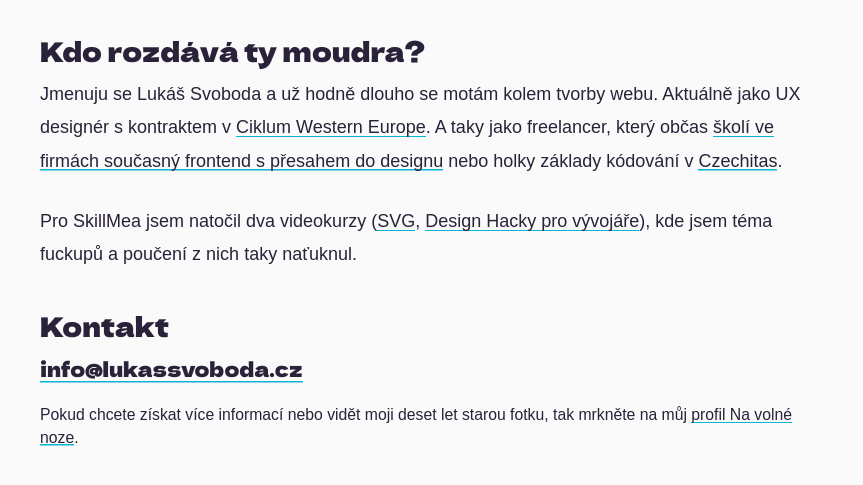
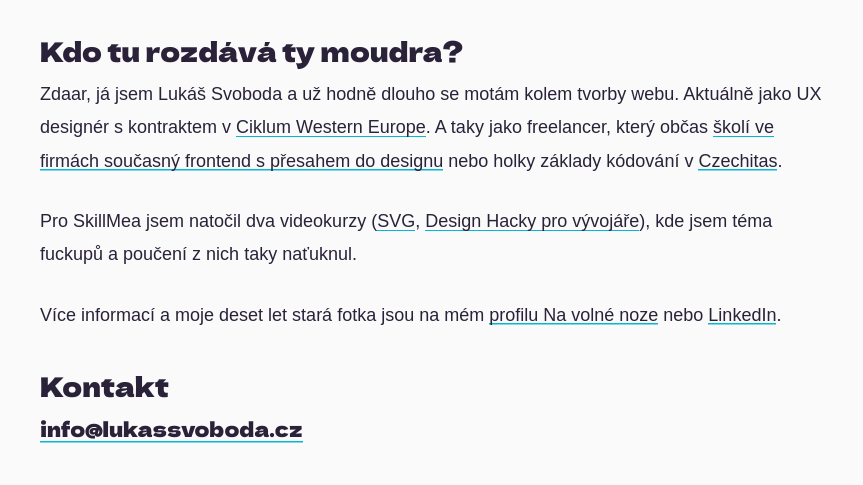
Before and after one commit to svobodalukas/lepe-a-radostneji, an Astro site: page /about in a window 1280 px wide. Shown: the part 631-1116 px from the top of the page, without its empty margins (204-1067 px from the left). Built offline with nearby package versions, Linux system fonts and the light colour scheme; Astro itself is replaced by a stand-in of ours; a web font is replaced by a local one.

Commit message:
About update

```diff
--- a/src/components/About.astro
+++ b/src/components/About.astro
@@ -8,18 +8,18 @@ import Title from "./Title.astro";
   <p class="mt-16 mb-8 text-md p-4 md:p-6 rounded-lg bg-bg-code inline-block">
     Někdo sbírá motýly, poštovní známky nebo pivní půllitry. Mě baví sbírat příklady nepovedených uživatelských rozhranní. Cílem není si škodolibě kopnout. Alespoň teda ne vždy. Radši na praktických příkladech ukazuju co je špatně a proč. A jak by to šlo udělat <strong>lépe a radostněji</strong>.
   </p>
-  <h2 class="font-heading text-xl md:text-2xl mb-2">Kdo rozdává ty moudra?</h2>
+  <h2 class="font-heading text-xl md:text-2xl mb-2">Kdo tu rozdává ty moudra?</h2>
   <p class="mb-6">
-    Jmenuju se Lukáš Svoboda a už hodně dlouho se motám kolem tvorby webu. Aktuálně jako UX designér s kontraktem v <a href="https://www.ciklum.com/WE" target="_blank">Ciklum Western Europe</a>. A taky jako freelancer, který občas <a href="https://www.skoleni-ict.cz/kurz/HTML5-a-CSS3-pro-pokrocile-Moderni-kodovani-webu-HTML5.aspx" target="_blank">školí ve firmách současný frontend s přesahem do designu</a> nebo holky základy kódování v <a href="https://www.czechitas.cz/" target="_blank">Czechitas</a>.
+    Zdaar, já jsem Lukáš Svoboda a už hodně dlouho se motám kolem tvorby webu. Aktuálně jako UX designér s kontraktem v <a href="https://www.ciklum.com/WE" target="_blank">Ciklum Western Europe</a>. A taky jako freelancer, který občas <a href="https://www.skoleni-ict.cz/kurz/HTML5-a-CSS3-pro-pokrocile-Moderni-kodovani-webu-HTML5.aspx" target="_blank">školí ve firmách současný frontend s přesahem do designu</a> nebo holky základy kódování v <a href="https://www.czechitas.cz/" target="_blank">Czechitas</a>.
+  </p>
+  <p class="mb-6">
+    Pro SkillMea jsem natočil dva videokurzy (<a href="https://skillmea.sk/online-kurzy/svg-animacie" target="_blank">SVG</a>, <a href="https://skillmea.sk/online-kurzy/design-hacky-pre-vyvojarov" target="_blank">Design Hacky pro vývojáře</a>), kde jsem téma fuckupů a poučení z nich taky naťuknul.
   </p>
   <p class="mb-8">
-    Pro SkillMea jsem natočil dva videokurzy (<a href="https://skillmea.sk/online-kurzy/svg-animacie" target="_blank">SVG</a>, <a href="https://skillmea.sk/online-kurzy/design-hacky-pre-vyvojarov" target="_blank">Design Hacky pro vývojáře</a>), kde jsem téma fuckupů a poučení z nich taky naťuknul.
+    Více informací a moje deset let stará fotka jsou na mém <a href="https://navolnenoze.cz/prezentace/lukas-svoboda/" target="_blank">profilu Na volné noze</a> nebo <a href="https://www.linkedin.com/in/svobodal/" target="_blank">LinkedIn</a>.
   </p>
   <h2 class="font-heading text-xl md:text-2xl mb-2">Kontakt</h2>
   <p class="mb-4 text-lg">
     <a class="font-heading" href="mailto:info@lukassvoboda.cz">info@lukassvoboda.cz</a>
   </p>
-  <p class="mb-8 text-sm">
-    Pokud chcete získat více informací nebo vidět moji deset let starou fotku, tak mrkněte na můj <a href="https://navolnenoze.cz/prezentace/lukas-svoboda/" target="_blank">profil Na volné noze</a>.
-  </p>
 </section>
```
